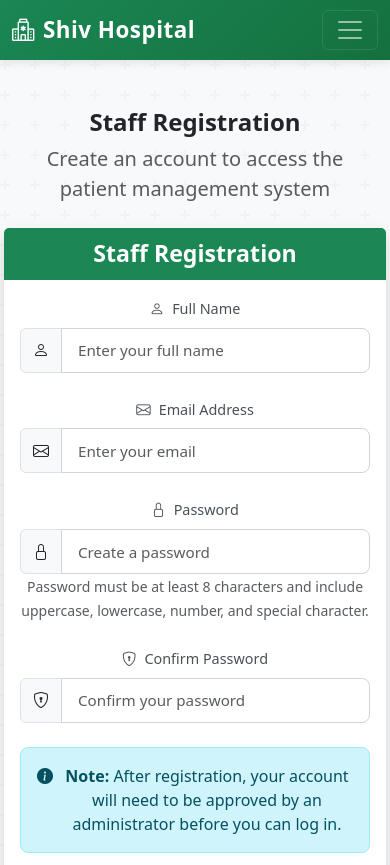
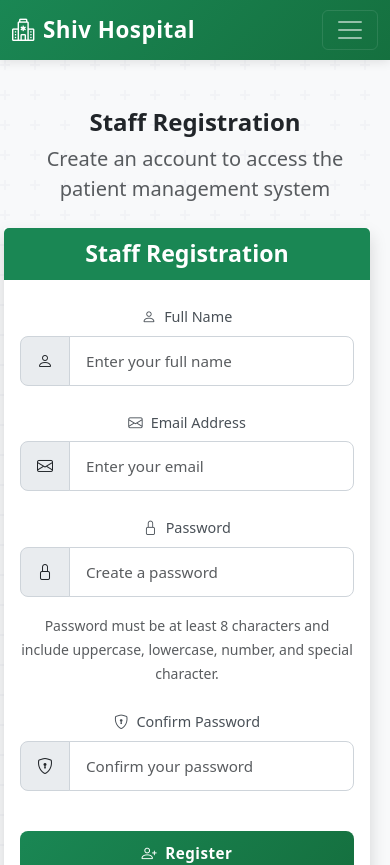
Before and after one commit to ShridharAggrwal/ShivHospital, a React (Vite) app in the folder client/: page /register in a window 390 px wide. Shown: the top 865 px of the page. Built offline with nearby package versions, Linux system fonts and the light colour scheme.

Commit message:
fixed input box responsiveness

```diff
--- a/client/src/App.css
+++ b/client/src/App.css
@@ -86,8 +86,13 @@
   border-radius: 8px;
   padding: 0.75rem 1rem;
   border: 1px solid #ced4da;
-  font-size: 1rem;
+  font-size: 16px;
   transition: border-color 0.15s ease-in-out, box-shadow 0.15s ease-in-out;
+  width: 100%;
+  color: #212529;
+  background-color: #fff;
+  min-height: 50px;
+  min-width: 100%;
 }
 
 .form-control:focus, .form-select:focus {
@@ -95,8 +100,104 @@
   box-shadow: 0 0 0 0.25rem rgba(39, 174, 96, 0.25);
 }
 
+.input-group {
+  display: flex;
+  flex-wrap: nowrap;
+  align-items: stretch;
+  width: 100%;
+  margin-bottom: 1rem;
+  min-height: 50px;
+}
+
+.input-group > .form-control,
+.input-group > .form-select {
+  position: relative;
+  flex: 1 1 auto;
+  width: 1%;
+  min-width: 0;
+  border-start-start-radius: 0;
+  border-end-start-radius: 0;
+}
+
+.input-group-text {
+  display: flex;
+  align-items: center;
+  padding: 0.75rem 1rem;
+  font-size: 16px;
+  font-weight: 400;
+  line-height: 1.5;
+  color: #212529;
+  text-align: center;
+  white-space: nowrap;
+  background-color: #e9ecef;
+  border: 1px solid #ced4da;
+  border-radius: 8px;
+  border-end-end-radius: 0;
+  border-start-end-radius: 0;
+  min-height: 50px;
+}
+
+/* Form validation styling */
+.form-control.is-invalid,
+.form-select.is-invalid {
+  border-color: #dc3545;
+  padding-right: calc(1.5em + 0.75rem);
+  background-image: none;
+}
+
+.form-control.is-invalid:focus,
+.form-select.is-invalid:focus {
+  border-color: #dc3545;
+  box-shadow: 0 0 0 0.25rem rgba(220, 53, 69, 0.25);
+}
+
+/* Hide validation messages */
+.invalid-feedback {
+  display: none !important;
+}
+
+/* Ensure text visibility */
+input[type="text"],
+input[type="email"],
+input[type="password"],
+input[type="number"],
+input[type="date"],
+input[type="tel"],
+textarea,
+select {
+  color: #212529 !important;
+  background-color: #fff !important;
+  opacity: 1 !important;
+}
+
+/* Ensure proper textarea sizing */
 textarea.form-control {
   min-height: 100px;
+  height: auto;
+}
+
+/* File input specific styling */
+input[type="file"].form-control {
+  padding: 0.375rem 0.75rem;
+  line-height: 1.5;
+}
+
+/* Ensure proper sizing on mobile */
+@media screen and (max-width: 576px) {
+  .form-control,
+  .form-select,
+  .input-group-text {
+    font-size: 16px;
+    min-height: 50px;
+  }
+
+  .input-group {
+    min-height: 50px;
+  }
+
+  textarea.form-control {
+    min-height: 100px;
+  }
 }
 
 .form-label {
@@ -171,11 +272,6 @@ textarea.form-control {
 .home-button:hover {
   background-color: rgba(255, 255, 255, 0.3);
   transform: translateY(-2px);
-}
-
-/* File input styling */
-input[type="file"].form-control {
-  padding: 0.5rem;
 }
 
 /* Image preview styling */
--- a/client/src/components/auth/ForgotPasswordForm.jsx
+++ b/client/src/components/auth/ForgotPasswordForm.jsx
@@ -2,9 +2,9 @@ import { useState } from 'react';
 import { Link, useNavigate } from 'react-router-dom';
 import { useFormik } from 'formik';
 import * as Yup from 'yup';
-import axios from 'axios';
+import axios from '../../api/axios';
 
-const ForgotPasswordForm = ({ userType }) => {
+const ForgotPasswordForm = ({ userType = 'staff' }) => {
   const [loading, setLoading] = useState(false);
   const [error, setError] = useState('');
   const [emailSent, setEmailSent] = useState(false);
@@ -53,9 +53,7 @@ const ForgotPasswordForm = ({ userType }) => {
         }
 
         // Use the full URL directly
-        const endpoint = userType === 'admin'
-          ? 'https://shivhospital.onrender.com/api/auth/forgotPasswordAdmin'
-          : 'https://shivhospital.onrender.com/api/auth/forgotPasswordStaff';
+        const endpoint = userType === 'admin' ? '/forgotPasswordAdmin' : '/forgotPasswordStaff';
 
         console.log(`Attempting to call endpoint: ${endpoint}`);
 
@@ -104,22 +102,22 @@ const ForgotPasswordForm = ({ userType }) => {
   if (emailSent) {
     return (
       <div className="card shadow border-0">
-        <div className="card-body p-5">
-          <div className="text-center mb-4">
-            <i className="bi bi-envelope-check text-success" style={{ fontSize: '3rem' }}></i>
-            <h2 className="mt-3">Check Your Email</h2>
+        <div className="card-header bg-primary text-white p-4">
+          <h4 className="mb-0">
+            <i className="bi bi-envelope-check me-2"></i>
+            Check Your Email
+          </h4>
+        </div>
+        <div className="card-body p-4">
+          <div className="alert alert-success" role="alert">
+            <i className="bi bi-check-circle me-2"></i>
+            Password reset instructions have been sent to your email.
           </div>
-          <div className="alert alert-success" role="alert">
-            <p>
-              A password reset link has been sent to {formik.values.email}.
-              Please check your email and follow the instructions to reset your password.
-            </p>
-            <p className="mb-0">
-              The link will expire in 10 minutes.
-            </p>
-          </div>
-          <div className="text-center mt-4">
-            <Link to={userType === 'admin' ? '/admin-login' : '/login'} className="btn btn-outline-primary">
+          <div className="text-center mt-3">
+            <Link
+              to={userType === 'admin' ? '/admin-login' : '/login'}
+              className="btn btn-primary"
+            >
               <i className="bi bi-arrow-left me-2"></i>
               Back to Login
             </Link>
@@ -145,7 +143,7 @@ const ForgotPasswordForm = ({ userType }) => {
           </div>
         )}
 
-        <form onSubmit={formik.handleSubmit}>
+        <form onSubmit={formik.handleSubmit} noValidate>
           <div className="mb-4">
             <label htmlFor="email" className="form-label">
               Email Address
@@ -164,11 +162,6 @@ const ForgotPasswordForm = ({ userType }) => {
                 onChange={formik.handleChange}
                 onBlur={formik.handleBlur}
               />
-              {formik.touched.email && formik.errors.email && (
-                <div className="invalid-feedback">
-                  {formik.errors.email}
-                </div>
-              )}
             </div>
             <small className="form-text text-muted">
               Enter the email address you used when you registered
@@ -184,12 +177,12 @@ const ForgotPasswordForm = ({ userType }) => {
               {loading ? (
                 <>
                   <span className="spinner-border spinner-border-sm me-2" role="status" aria-hidden="true"></span>
-                  Sending Email...
+                  Processing...
                 </>
               ) : (
                 <>
                   <i className="bi bi-envelope me-2"></i>
-                  Send Reset Link
+                  Send Reset Instructions
                 </>
               )}
             </button>
--- a/client/src/components/auth/RegisterForm.jsx
+++ b/client/src/components/auth/RegisterForm.jsx
@@ -61,35 +61,33 @@ const RegisterForm = () => {
     });
 
     return (
-        <div className="card shadow">
+        <div className="card shadow w-100">
             <div className="card-header bg-primary text-white">
                 <h3 className="text-center mb-0 fw-bold">Staff Registration</h3>
             </div>
-            <div className="card-body">
+            <div className="card-body px-3 px-md-4 py-4">
                 {error && (
                     <div className="alert alert-danger" role="alert">
-                        <i className="bi bi-x-circle me-2"></i>
+                        <i className="bi bi-exclamation-triangle me-2"></i>
                         {error}
                     </div>
                 )}
 
                 {success && (
                     <div className="alert alert-success" role="alert">
-                        <div className="d-flex align-items-center mb-2">
-                            <i className="bi bi-check-circle-fill me-2 fs-5"></i>
-                            <strong>Registration Successful!</strong>
-                        </div>
-                        <p className="mb-0">{success}</p>
-                        <hr />
-                        <div className="d-flex align-items-center">
-                            <i className="bi bi-info-circle me-2"></i>
-                            <small className="text-muted">You will be able to login once an administrator approves your account.</small>
+                        <i className="bi bi-check-circle me-2"></i>
+                        {success}
+                        <div className="mt-3">
+                            <Link to="/login" className="btn btn-success">
+                                <i className="bi bi-arrow-left me-2"></i>
+                                Go to Login
+                            </Link>
                         </div>
                     </div>
                 )}
 
                 {!success && (
-                    <form onSubmit={formik.handleSubmit}>
+                    <form onSubmit={formik.handleSubmit} noValidate>
                         <div className="mb-4">
                             <label htmlFor="name" className="form-label">
                                 <i className="bi bi-person me-2"></i>Full Name
@@ -108,9 +106,6 @@ const RegisterForm = () => {
                                     value={formik.values.name}
                                     placeholder="Enter your full name"
                                 />
-                                {formik.touched.name && formik.errors.name && (
-                                    <div className="invalid-feedback">{formik.errors.name}</div>
-                                )}
                             </div>
                         </div>
 
@@ -132,9 +127,6 @@ const RegisterForm = () => {
                                     value={formik.values.email}
                                     placeholder="Enter your email"
                                 />
-                                {formik.touched.email && formik.errors.email && (
-                                    <div className="invalid-feedback">{formik.errors.email}</div>
-                                )}
                             </div>
                         </div>
 
@@ -157,9 +149,6 @@ const RegisterForm = () => {
                                         value={formik.values.password}
                                         placeholder="Create a password"
                                     />
-                                    {formik.touched.password && formik.errors.password && (
-                                        <div className="invalid-feedback">{formik.errors.password}</div>
-                                    )}
                                 </div>
                                 <small className="form-text text-muted">
                                     Password must be at least 8 characters and include uppercase, lowercase, number, and special character.
@@ -184,24 +173,11 @@ const RegisterForm = () => {
                                         value={formik.values.confirmPassword}
                                         placeholder="Confirm your password"
                                     />
-                                    {formik.touched.confirmPassword && formik.errors.confirmPassword && (
-                                        <div className="invalid-feedback">{formik.errors.confirmPassword}</div>
-                                    )}
                                 </div>
                             </div>
                         </div>
 
-                        <div className="alert alert-info mb-4" role="alert">
-                            <div className="d-flex">
-                                <i className="bi bi-info-circle-fill me-2"></i>
-                                <span>
-                                    <strong>Note:</strong> After registration, your account will need to be approved
-                                    by an administrator before you can log in.
-                                </span>
-                            </div>
-                        </div>
-
-                        <div className="d-grid gap-2 mt-4">
+                        <div className="d-grid gap-2">
                             <button
                                 type="submit"
                                 className="btn btn-primary py-2"
@@ -210,18 +186,20 @@ const RegisterForm = () => {
                                 {loading ? (
                                     <>
                                         <span className="spinner-border spinner-border-sm me-2" role="status" aria-hidden="true"></span>
-                                        Processing...
+                                        Registering...
                                     </>
                                 ) : (
-                                    <>Create Account <i className="bi bi-arrow-right ms-2"></i></>
+                                    <>
+                                        <i className="bi bi-person-plus me-2"></i>
+                                        Register
+                                    </>
                                 )}
                             </button>
-                        </div>
 
-                        <div className="text-center mt-4">
-                            <p className="mb-0">
-                                Already have an account? <Link to="/login" className="fw-bold text-primary text-decoration-none">Login here</Link>
-                            </p>
+                            <Link to="/login" className="btn btn-outline-secondary">
+                                <i className="bi bi-arrow-left me-2"></i>
+                                Back to Login
+                            </Link>
                         </div>
                     </form>
                 )}
--- a/client/src/components/auth/ResetPasswordForm.jsx
+++ b/client/src/components/auth/ResetPasswordForm.jsx
@@ -33,11 +33,7 @@ const ResetPasswordForm = ({ userType }) => {
       setError('');
 
       try {
-        // Determine which API endpoint to use based on userType
-        const endpoint = userType === 'admin'
-          ? '/resetPasswordAdmin'
-          : '/resetPasswordStaff';
-
+        const endpoint = userType === 'admin' ? '/resetPasswordAdmin' : '/resetPasswordStaff';
         const response = await axios.post(endpoint, {
           token,
           password: values.password
@@ -50,8 +46,8 @@ const ResetPasswordForm = ({ userType }) => {
           }, 3000);
         }
       } catch (err) {
-        setError(err.response?.data?.message || 'Failed to reset password. The token may be invalid or expired.');
-        console.error('Reset password error:', err);
+        console.error('Error:', err);
+        setError(err.message || 'Failed to reset password');
       } finally {
         setLoading(false);
       }
@@ -61,20 +57,23 @@ const ResetPasswordForm = ({ userType }) => {
   if (resetSuccess) {
     return (
       <div className="card shadow border-0">
-        <div className="card-body p-5">
-          <div className="text-center mb-4">
-            <i className="bi bi-check-circle-fill text-success" style={{ fontSize: '3rem' }}></i>
-            <h2 className="mt-3">Password Reset Successful!</h2>
+        <div className="card-header bg-primary text-white p-4">
+          <h4 className="mb-0">
+            <i className="bi bi-check-circle me-2"></i>
+            Password Reset Successful
+          </h4>
+        </div>
+        <div className="card-body p-4">
+          <div className="alert alert-success" role="alert">
+            <i className="bi bi-check-circle me-2"></i>
+            Your password has been reset successfully. You will be redirected to the login page shortly.
           </div>
-          <div className="alert alert-success" role="alert">
-            <p>Your password has been successfully reset.</p>
-            <p className="mb-0">
-              You will be redirected to the login page in a few seconds.
-            </p>
-          </div>
-          <div className="text-center mt-4">
-            <Link to={userType === 'admin' ? '/admin-login' : '/login'} className="btn btn-primary">
-              <i className="bi bi-box-arrow-in-right me-2"></i>
+          <div className="text-center mt-3">
+            <Link
+              to={userType === 'admin' ? '/admin-login' : '/login'}
+              className="btn btn-primary"
+            >
+              <i className="bi bi-arrow-left me-2"></i>
               Go to Login
             </Link>
           </div>
@@ -99,7 +98,7 @@ const ResetPasswordForm = ({ userType }) => {
           </div>
         )}
 
-        <form onSubmit={formik.handleSubmit}>
+        <form onSubmit={formik.handleSubmit} noValidate>
           <div className="mb-3">
             <label htmlFor="password" className="form-label">
               New Password
@@ -116,12 +115,8 @@ const ResetPasswordForm = ({ userType }) => {
                 value={formik.values.password}
                 onChange={formik.handleChange}
                 onBlur={formik.handleBlur}
+                placeholder="Enter new password"
               />
-              {formik.touched.password && formik.errors.password && (
-                <div className="invalid-feedback">
-                  {formik.errors.password}
-                </div>
-              )}
             </div>
             <small className="form-text text-muted">
               Password must be at least 8 characters and include uppercase, lowercase, number, and special character.
@@ -144,12 +139,8 @@ const ResetPasswordForm = ({ userType }) => {
                 value={formik.values.confirmPassword}
                 onChange={formik.handleChange}
                 onBlur={formik.handleBlur}
+                placeholder="Confirm new password"
               />
-              {formik.touched.confirmPassword && formik.errors.confirmPassword && (
-                <div className="invalid-feedback">
-                  {formik.errors.confirmPassword}
-                </div>
-              )}
             </div>
           </div>
 
```
Also changed, not shown: client/src/components/auth/LoginForm.jsx (+6 -9 lines).
